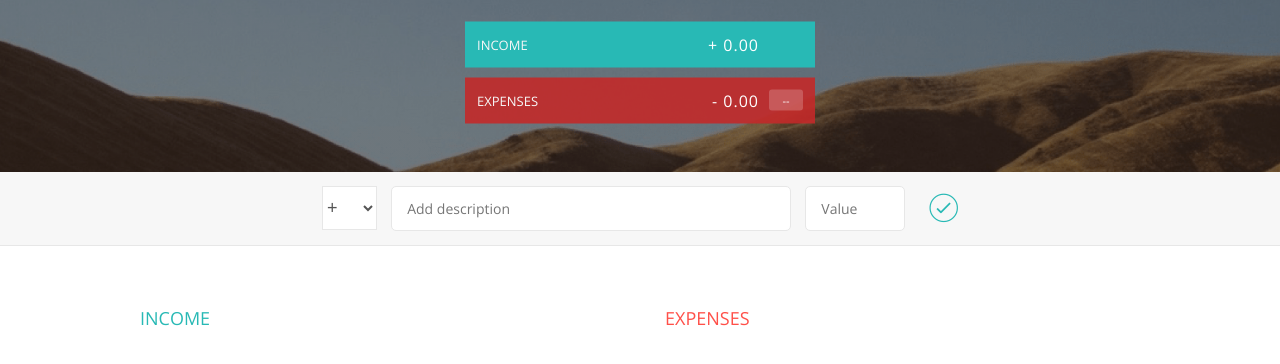
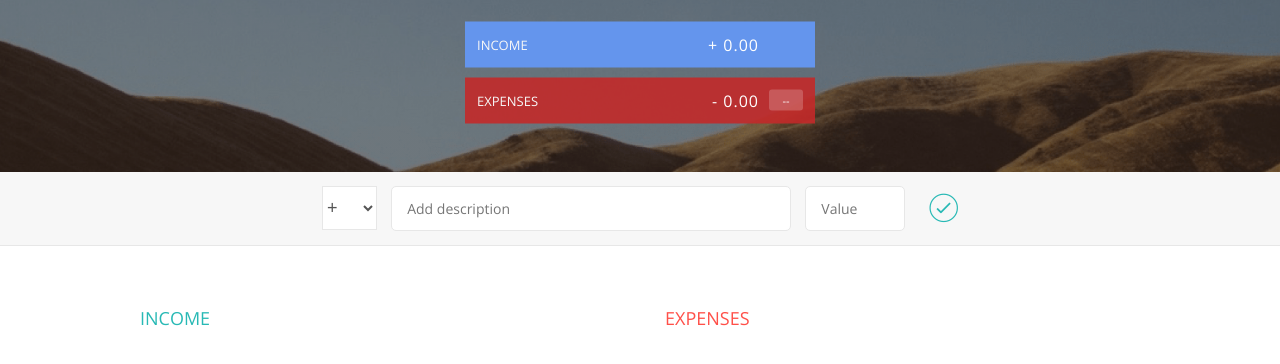
Before and after one commit to Ankitdeardigital/budget-app, a plain HTML site: page index.html in a window 1280 px wide. Shown: the part 148-512 px from the top of the page. Drawn offline with nearby package versions, Linux system fonts and the light colour scheme.

Commit message:
style: Update background color for budget__income section

```diff
--- a/style.css
+++ b/style.css
@@ -69,7 +69,8 @@ body {
 
 .budget__income {
     margin-bottom: 10px;
-    background-color: #28B9B5;
+    background-color:  cornflowerblue;
+
 }
 
 .budget__expenses {
```
